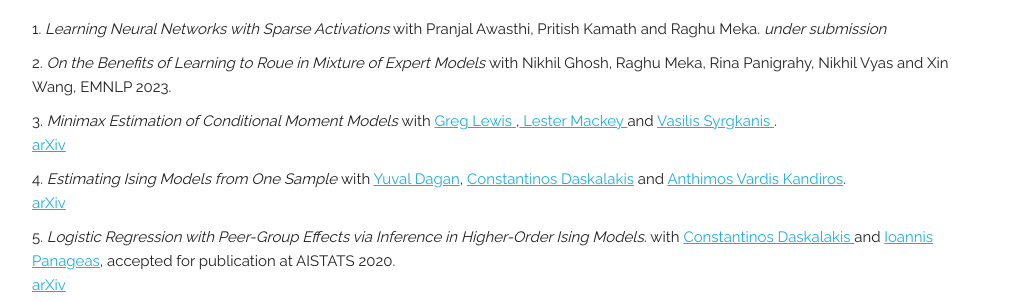
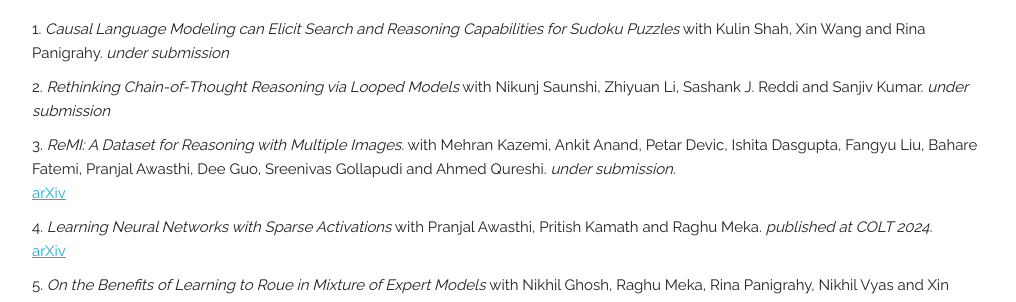
Before and after one commit to nishanthdikkala/nishanthdikkala.github.io, a plain HTML site: page index.html in a window 1280 px wide. Shown: the part 448-750 px from the top of the page, without its empty margins (128-1144 px from the left). Drawn offline with Linux system fonts and the light colour scheme.

Commit message:
Added new pubs

```diff
--- a/index.html
+++ b/index.html
@@ -51,7 +51,12 @@ In Summer 2018, I was an intern at Microsoft Research New England. I worked on E
 <div class="docs-section" id="pubs">
 <h1 style="text-align:left"> Publications </h1>
 <ol>
-<li><i> Learning Neural Networks with Sparse Activations</i> with Pranjal Awasthi, Pritish Kamath and Raghu Meka. <i> under submission </i><br></li>
+<li><i> Causal Language Modeling can Elicit Search and Reasoning Capabilities for Sudoku Puzzles</i> with Kulin Shah, Xin Wang and Rina Panigrahy. <i> under submission </i><br></li>
+<li><i> Rethinking Chain-of-Thought Reasoning via Looped Models</i> with Nikunj Saunshi, Zhiyuan Li, Sashank J. Reddi and Sanjiv Kumar. <i> under submission </i><br></li>
+<li><i> ReMI: A Dataset for Reasoning with Multiple Images.</i> with Mehran Kazemi, Ankit Anand, Petar Devic, Ishita Dasgupta, Fangyu Liu, Bahare Fatemi, Pranjal Awasthi, Dee Guo, Sreenivas Gollapudi and Ahmed Qureshi. <i> under submission. </i><br>
+<a href="https://arxiv.org/abs/2406.09175">arXiv</a><br></li>
+<li><i> Learning Neural Networks with Sparse Activations</i> with Pranjal Awasthi, Pritish Kamath and Raghu Meka. <i> published at COLT 2024. </i><br>
+<a href="https://arxiv.org/abs/2406.17989">arXiv</a><br></li>
 <li><i> On the Benefits of Learning to Roue in Mixture of Expert Models </i> with Nikhil Ghosh, Raghu Meka, Rina Panigrahy, Nikhil Vyas and Xin Wang, EMNLP 2023.<br></li>
 <li> <i> Minimax Estimation of Conditional Moment Models </i> with <a href="https://gregmlewis.com/"> Greg Lewis </a>,<a href="https://web.stanford.edu/~lmackey/"> Lester Mackey </a> and <a href="http://vsyrgkanis.com/"> Vasilis Syrgkanis </a>.<br>
 <a href="https://arxiv.org/abs/2006.07201">arXiv</a><br></li>
```
Also changed, not shown: 1 other file.
